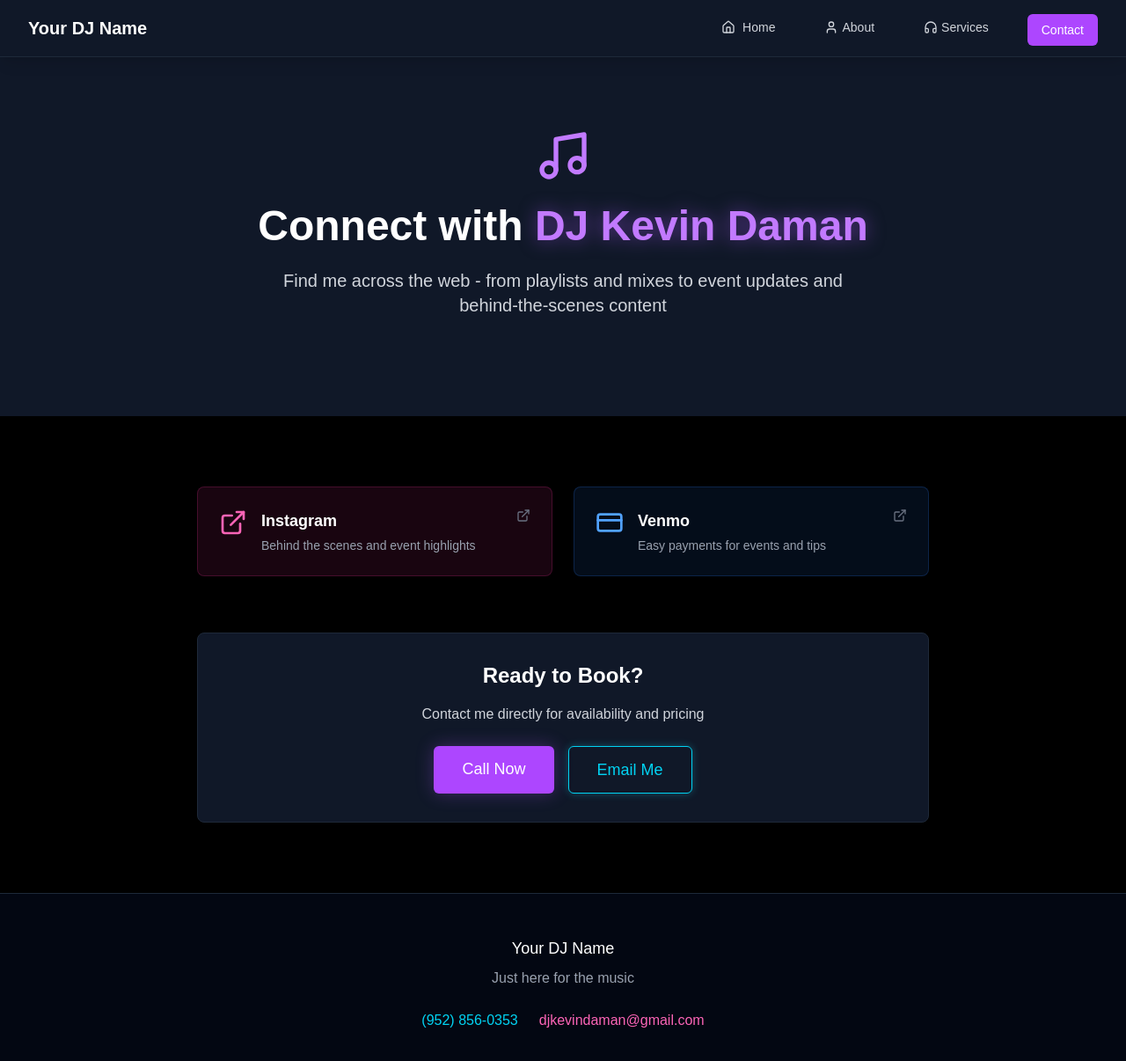
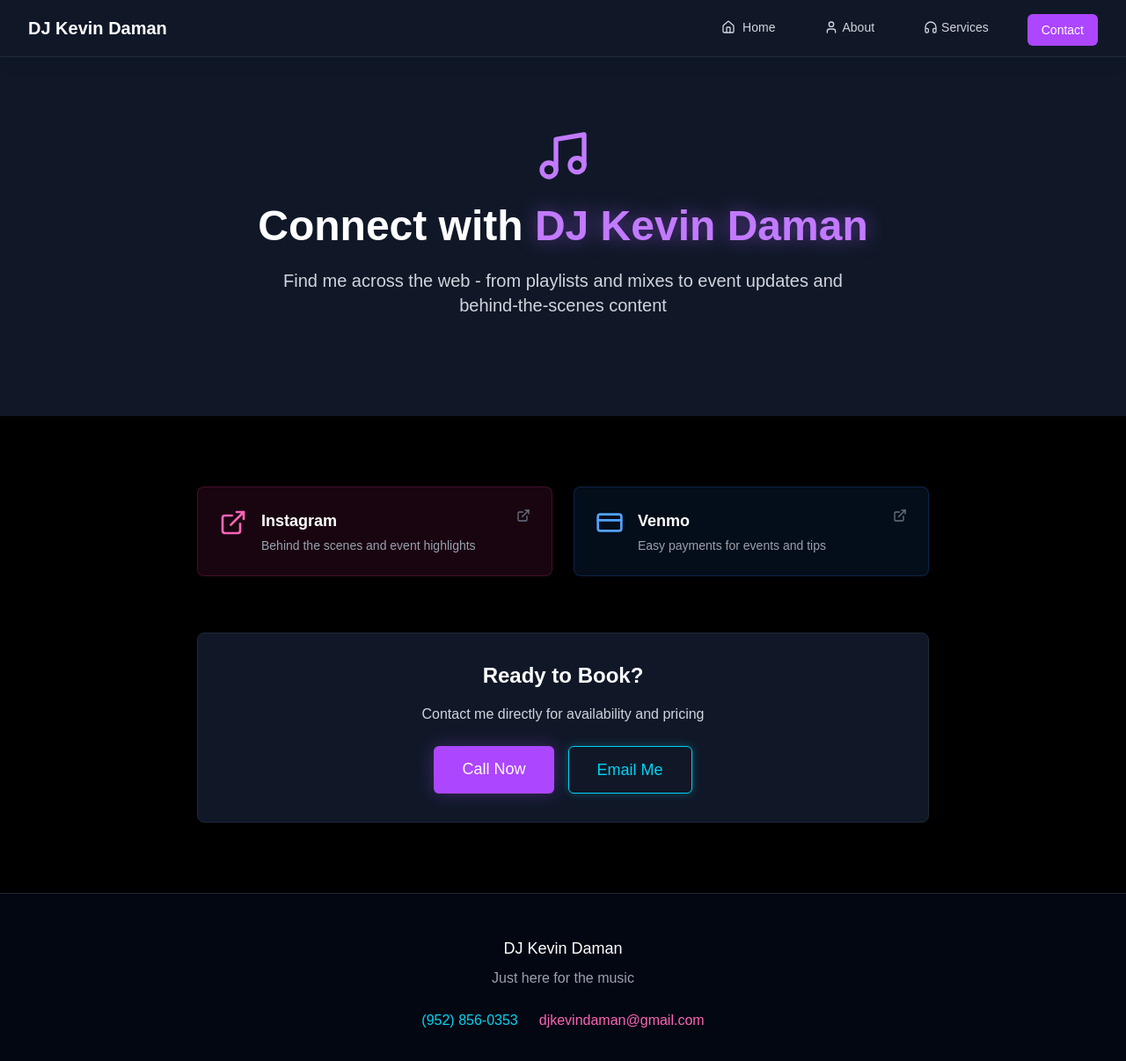
Before and after one commit to kevinedaman/djkevindaman, a Next.js app: page /links in a window 1280 px wide. Shown: the top 1206 px of the page at 88% size. Built offline with nearby package versions, Linux system fonts and the light colour scheme.

Commit message:
fix: copy

```diff
--- a/src/app/links/page.tsx
+++ b/src/app/links/page.tsx
@@ -41,7 +41,7 @@
           <div className="flex justify-between items-center h-16">
             <div className="flex-shrink-0">
               <Link href="/" className="text-xl font-bold text-white hover:text-purple-400 transition-colors">
-                Your DJ Name
+                DJ Kevin Daman
               </Link>
             </div>
 
@@ -190,7 +190,7 @@
       <footer className="bg-gray-950 text-white py-12 border-t border-gray-800">
         <div className="max-w-7xl mx-auto px-4 sm:px-6 lg:px-8">
           <div className="text-center">
-            <p className="text-lg font-medium mb-2">Your DJ Name</p>
+            <p className="text-lg font-medium mb-2">DJ Kevin Daman</p>
             <p className="text-gray-400">Just here for the music</p>
             <div className="mt-6 flex justify-center space-x-6">
               <a href="tel:+19528560353" className="text-cyan-400 hover:text-cyan-300 transition-colors">
```
